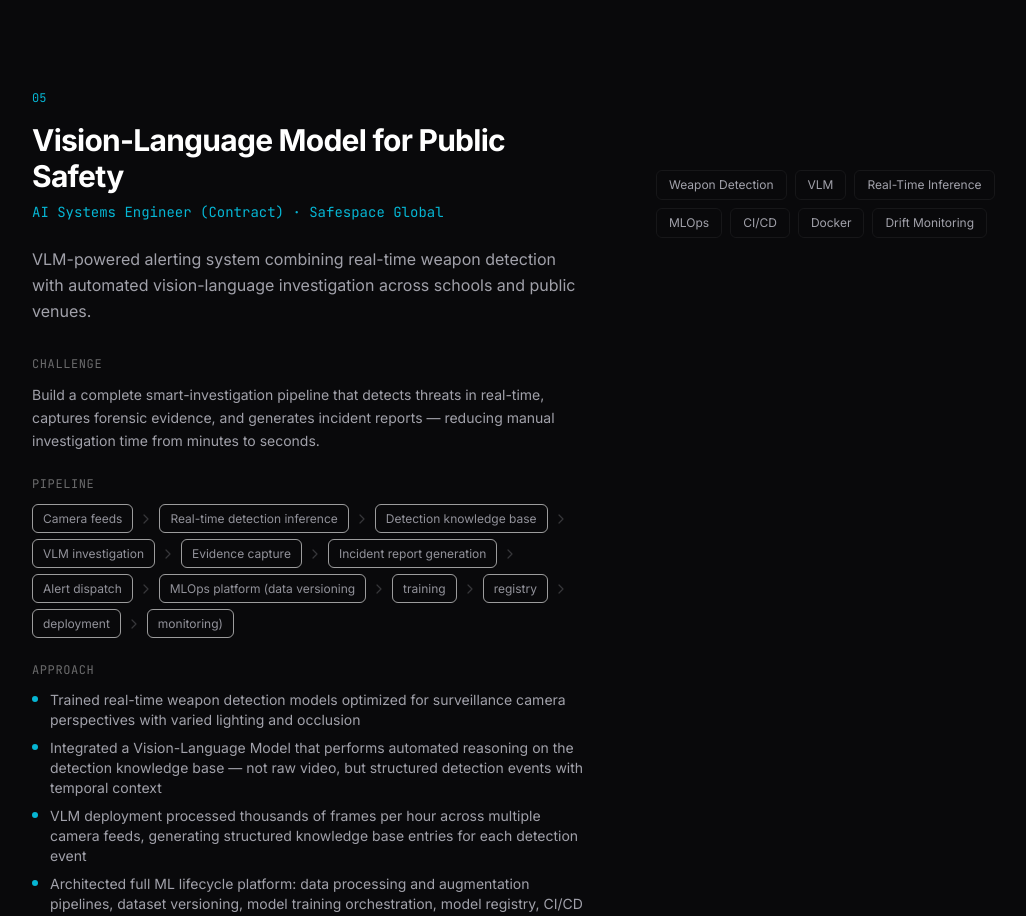
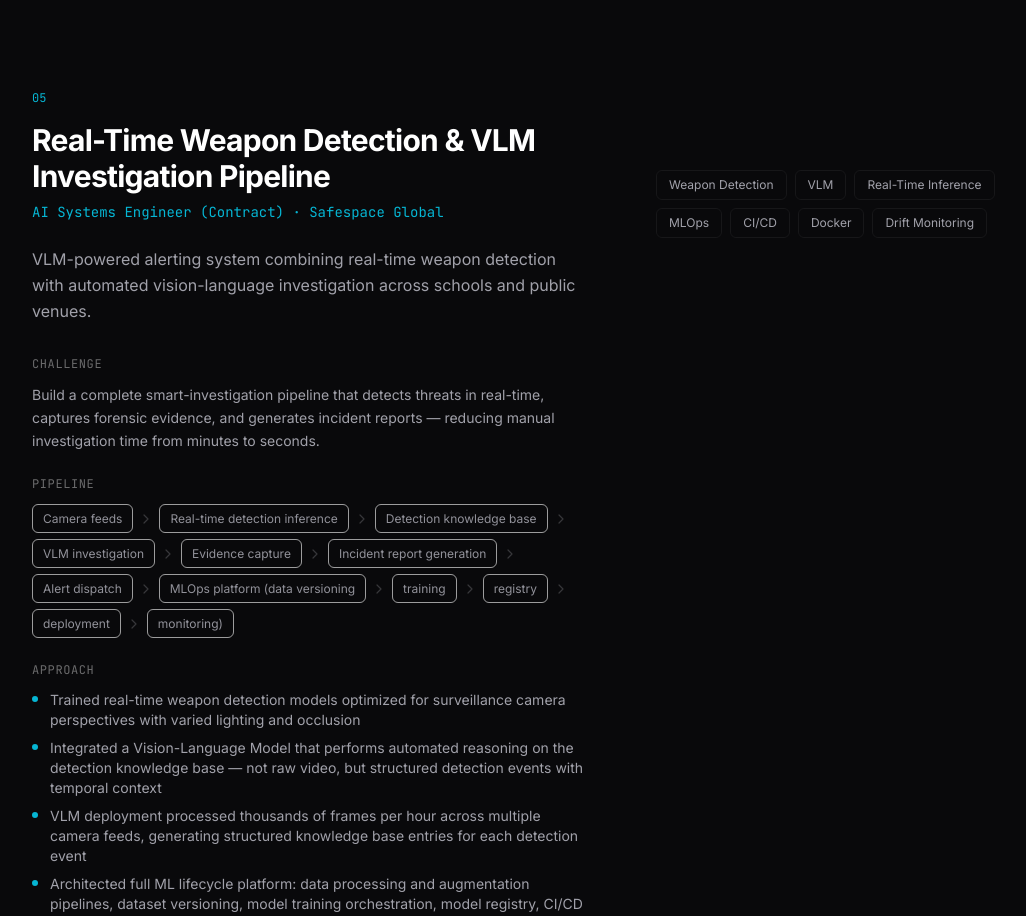
Before and after one commit to Rjaat/Rjaat.github.io, a React (Vite) app: page / in a window 1280 px wide. Shown: the part 5120-6036 px from the top of the page, without its empty margins (120-1146 px from the left). Built offline with nearby package versions, Linux system fonts and the light colour scheme.

Commit message:
fix: update Safespace project title to reflect weapon detection + VLM

```diff
--- a/src/components/Projects.tsx
+++ b/src/components/Projects.tsx
@@ -76,7 +76,7 @@ const projects = [
     tags: ['LLM Deployment', 'Agentic AI', 'Code Generation', 'Air-Gapped', 'Version Control Integration', 'GPU Inference'],
   },
   {
-    title: 'Vision-Language Model for Public Safety',
+    title: 'Real-Time Weapon Detection & VLM Investigation Pipeline',
     role: 'AI Systems Engineer (Contract) · Safespace Global',
     summary:
       'VLM-powered alerting system combining real-time weapon detection with automated vision-language investigation across schools and public venues.',
```
